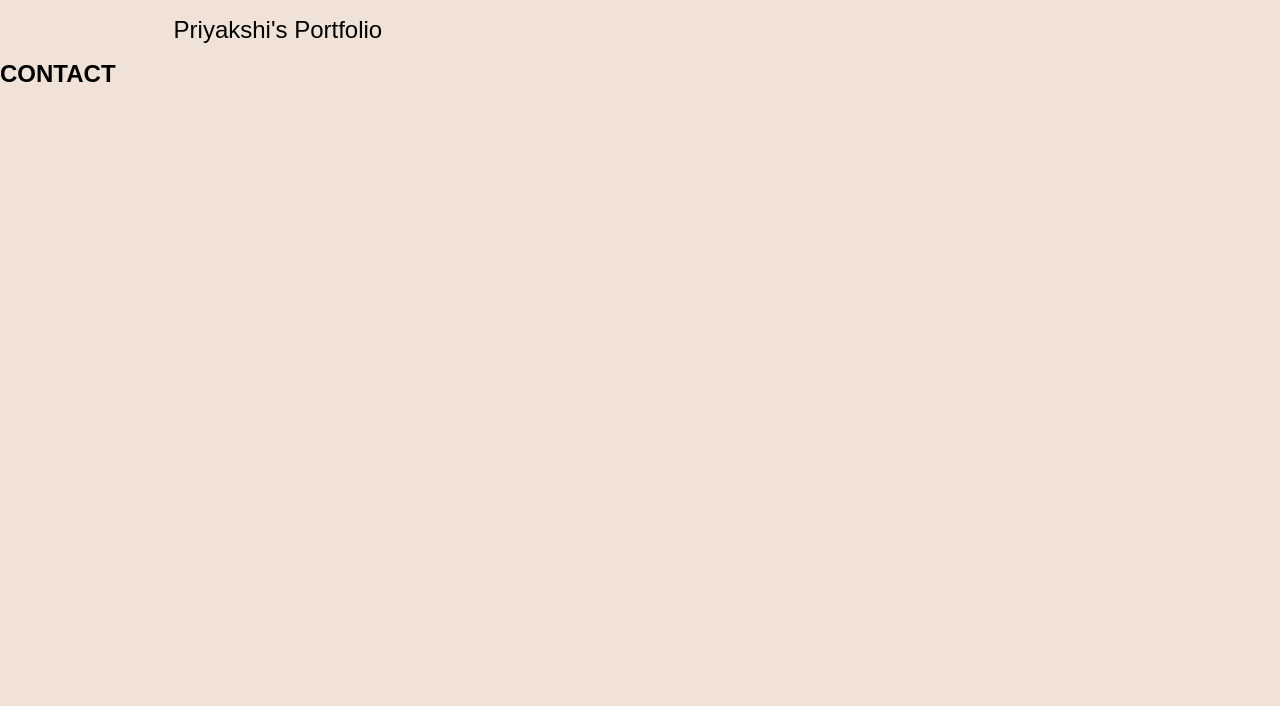
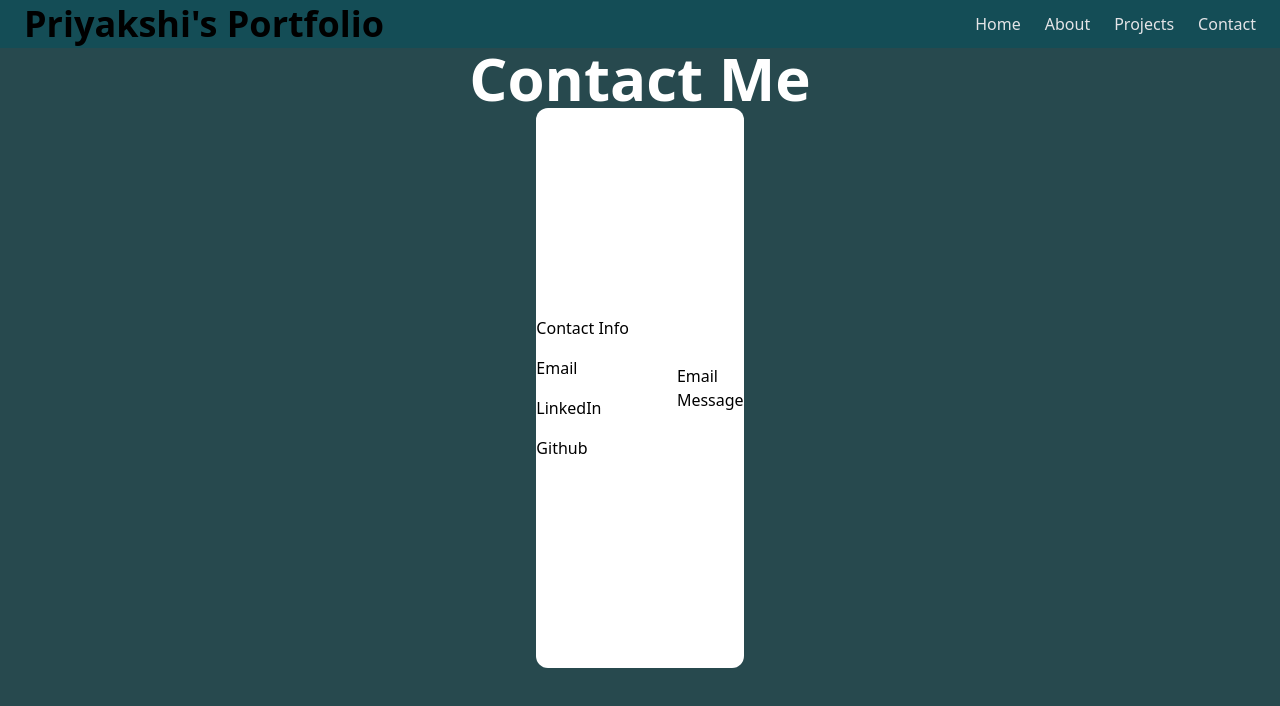
Before and after one commit to priyakshisonowal555/priyakshi-portfolio, a website: page contact.html in a window 1280 px wide. Drawn offline with Linux system fonts and the light colour scheme.

Commit message:
Tailwindcss fixed and added a README to understand development

```diff
--- a/contact.html
+++ b/contact.html
@@ -4,13 +4,15 @@
     <meta charset="UTF-8">
     <meta name="viewport" content="width=device-width, initial-scale=1.0">
     <title>Contact</title>
-    <link rel="stylesheet" href="style.css">
+    <link rel="stylesheet" href="output.css">
+    <!-- <link rel="stylesheet" href="style.css"> -->
+
 </head>
-<body>
-    <nav>
-        <div class = "left">Priyakshi's Portfolio</div>
-        <div class = "right" >
-            <ul>
+<body class="">
+    <nav class="flex items-center justify-between px-6 h-12 bg-[#144d56]">
+        <div class = "text-4xl text-black font-bold">Priyakshi's Portfolio</div>
+        <div class = "text-zinc-200" >
+            <ul class="list-none flex justify-around gap-6">
                 <li><a href="index.html">Home</a></li>
                 <li><a href="about.html">About</a></li>
                 <li><a href="projects.html">Projects</a></li>
@@ -19,12 +21,26 @@
         </div>
     </nav>
 
-    <main class="contact">
-        <section class="min-h-screen bg-[#144d56]">
-            <h1 class ="text-center text-beige text-4xl font bold mb-8">
-                CONTACT
-            </h1>
-        </section>
-    </main>
+    <div class="flex flex-col items-center jutify-around min-h-screen bg-[#27494e] min-w-full">
+        <h1 class="text-white text-6xl font-bold">Contact Me</h1>
+        <div class="flex items-center min-h-[70vh] bg-white text-black gap-12 rounded-xl">
+            <div class="flex flex-col gap-4">
+                <div>Contact Info</div>
+                <div>Email</div>
+                <div>LinkedIn</div>
+                <div>Github</div>
+            </div>
+            <div>
+                <form>
+                    <div>
+                        Email
+                    </div>
+                    <div>
+                        Message
+                    </div>
+                </form>
+            </div>
+        </div>
+    </div>
 </body>
 </html>
--- a/style.css
+++ b/style.css
@@ -13,11 +13,11 @@ nav {
   justify-content: space-around;
   align-items: center;
   height: 60px;
-  background-color:transparent;
+  background-color: #144d56;
 }
 nav ul {
   display: flex;
-  justify-content: space- around;
+  justify-content: space-around;
 }
 nav ul li {
   list-style: none;
```
Also changed, not shown: README.md (added), output.css.
